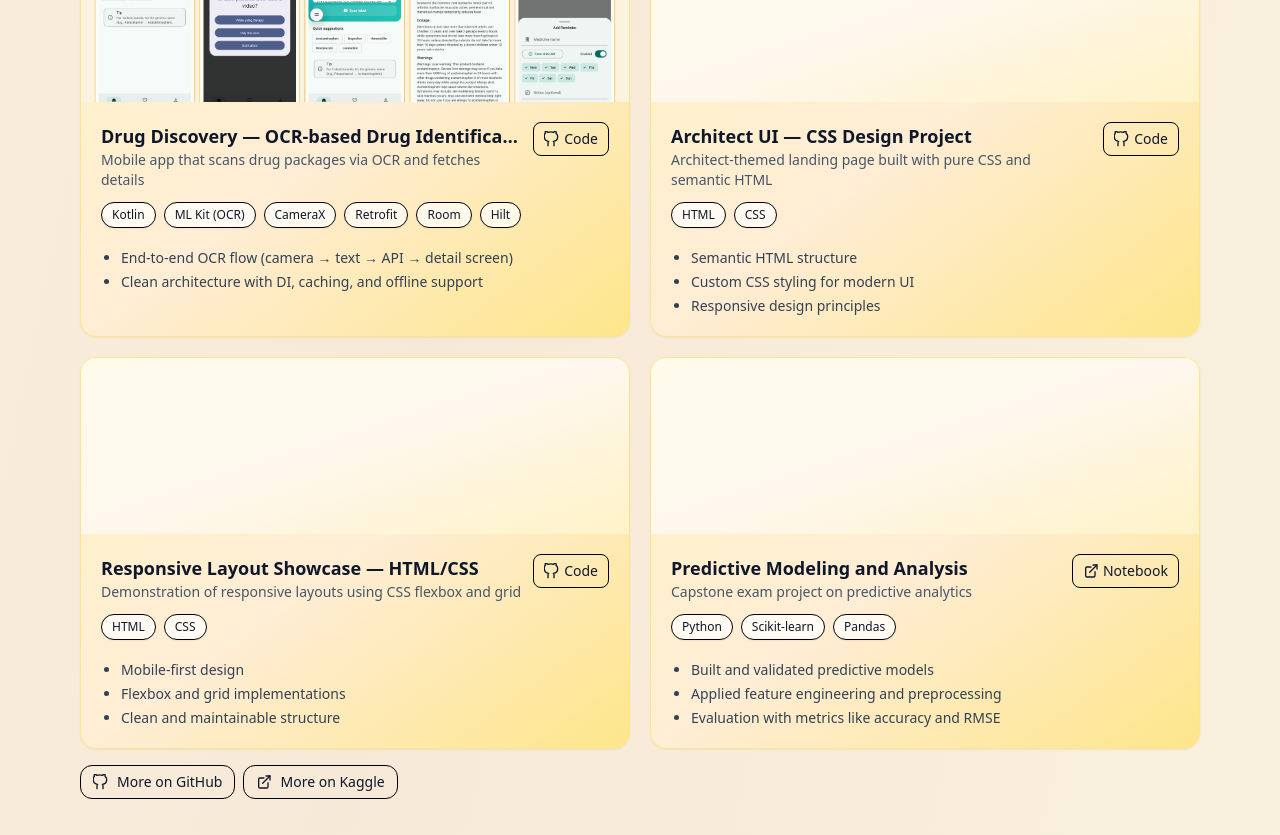
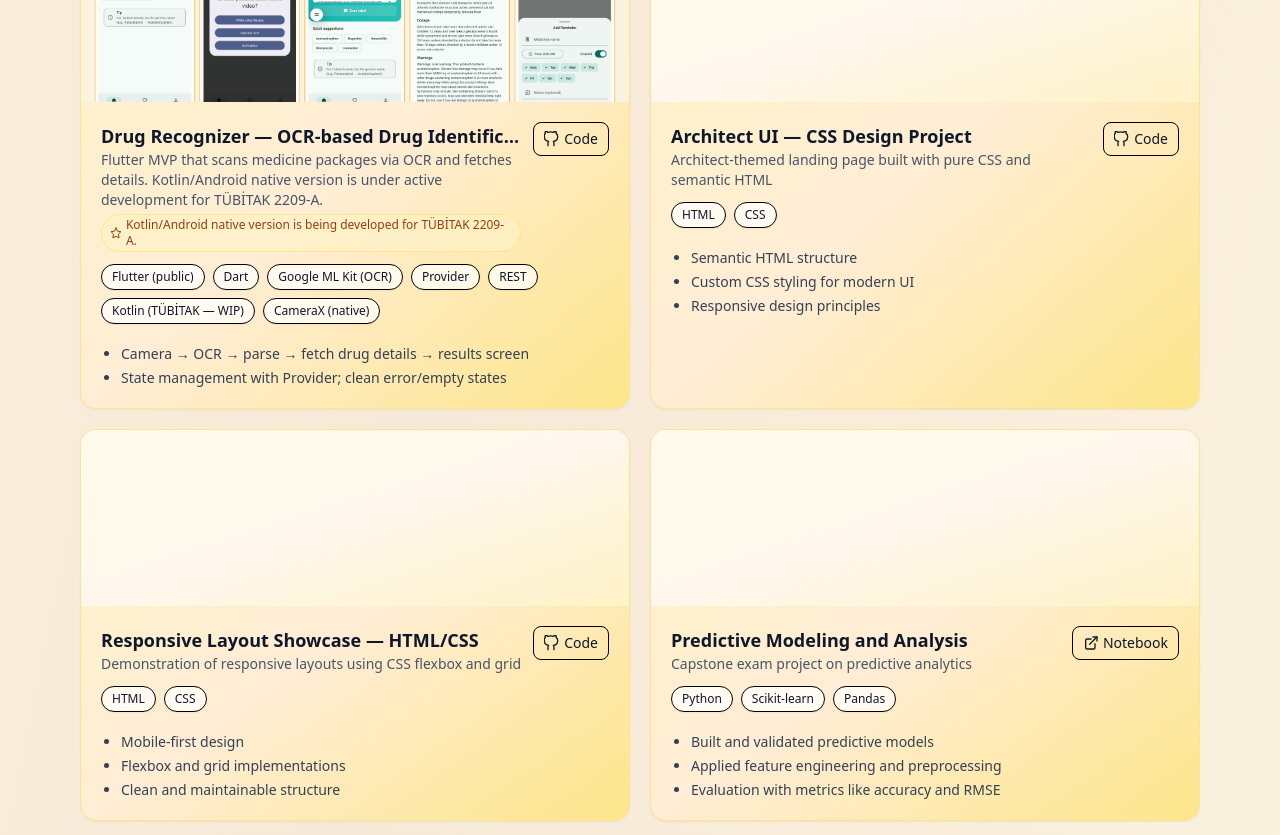
Before and after one commit to iremsila/IremSila_portfolio, a React (Vite) app: page / in a window 1280 px wide. Shown: the part 3660-4495 px from the top of the page. Built offline with nearby package versions, Linux system fonts and the light colour scheme.

Commit message:
fix project details for drug recognizer

```diff
--- a/src/App.jsx
+++ b/src/App.jsx
@@ -127,15 +127,25 @@ const projects = [
   image: "/images/workwise_collage_6x1.jpg",
 },
   {
-    title: "Drug Discovery — OCR-based Drug Identification (TUBITAK 2209-A)",
-    subtitle: "Mobile app that scans drug packages via OCR and fetches details",
-    stack: ["Kotlin", "ML Kit (OCR)", "CameraX", "Retrofit", "Room", "Hilt"],
+  title: "Drug Recognizer — OCR-based Drug Identification",
+  subtitle:
+    "Flutter MVP that scans medicine packages via OCR and fetches details. Kotlin/Android native version is under active development for TÜBİTAK 2209-A.",
+  stack: [
+    "Flutter (public)",
+    "Dart",
+    "Google ML Kit (OCR)",
+    "Provider",
+    "REST",
+    "Kotlin (TÜBİTAK — WIP)",
+    "CameraX (native)"
+  ],
   highlights: [
-      "End-to-end OCR flow (camera → text → API → detail screen)",
-      "Clean architecture with DI, caching, and offline support",
+    "Camera → OCR → parse → fetch drug details → results screen",
+    "State management with Provider; clean error/empty states"
   ],
-    github: "https://github.com/iremsila/drug_recognizer_app",
+  github: "https://github.com/iremsila/drug_recognizer_flutter", // if you have a Flutter repo
   image: "/images/drug_collage_5x1.png",
+  note: "Kotlin/Android native version is being developed for TÜBİTAK 2209-A."
 },
   {
     title: "Architect UI — CSS Design Project",
@@ -631,8 +641,47 @@ export default function Portfolio() {
   <div className="min-w-0">
     <h3 className="text-base sm:text-lg font-semibold truncate">{p.title}</h3>
     <p className="text-xs sm:text-sm text-slate-600">{p.subtitle}</p>
+
+    {/* Step 2: NOTE CHIP (opsiyonel alan) */}
+    {p.note && (
+      <div
+        className="mt-1 inline-flex items-center gap-1 text-[11px] sm:text-xs
+                   text-amber-800 bg-amber-100/70 border border-amber-200
+                   rounded-full px-2 py-0.5"
+      >
+        <StarIcon className="w-3 h-3" />
+        {p.note}
+      </div>
+    )}
   </div>
 
+  {/* Step 3: İKİ REPO BUTONU (Flutter + Kotlin). Geriye dönük: p.github varsa tek buton göster. */}
+  <div className="flex flex-col items-end gap-1">
+    {(p.repoFlutter || p.repoKotlin) ? (
+      <div className="flex gap-2">
+        {p.repoFlutter && (
+          <a
+            href={p.repoFlutter}
+            target="_blank"
+            rel="noreferrer"
+            className="inline-flex items-center gap-1 text-sm rounded-lg border border-black px-2.5 py-1.5 hover:shadow"
+          >
+            <GithubIcon className="w-4 h-4" /> Flutter Code
+          </a>
+        )}
+        {p.repoKotlin && (
+          <a
+            href={p.repoKotlin}
+            target="_blank"
+            rel="noreferrer"
+            className="inline-flex items-center gap-1 text-sm rounded-lg border border-black px-2.5 py-1.5 hover:shadow"
+          >
+            <GithubIcon className="w-4 h-4" /> Kotlin (WIP)
+          </a>
+        )}
+      </div>
+    ) : (
+      p.github && (
         <a
           href={p.github}
           target="_blank"
@@ -649,7 +698,11 @@ export default function Portfolio() {
             </>
           )}
         </a>
+      )
+    )}
   </div>
+</div>
+
 
                 <div className="flex flex-wrap mt-3">
                   {p.stack.map((s, idx) => (
```
Lines whose indentation alone changed are shown as unchanged.
